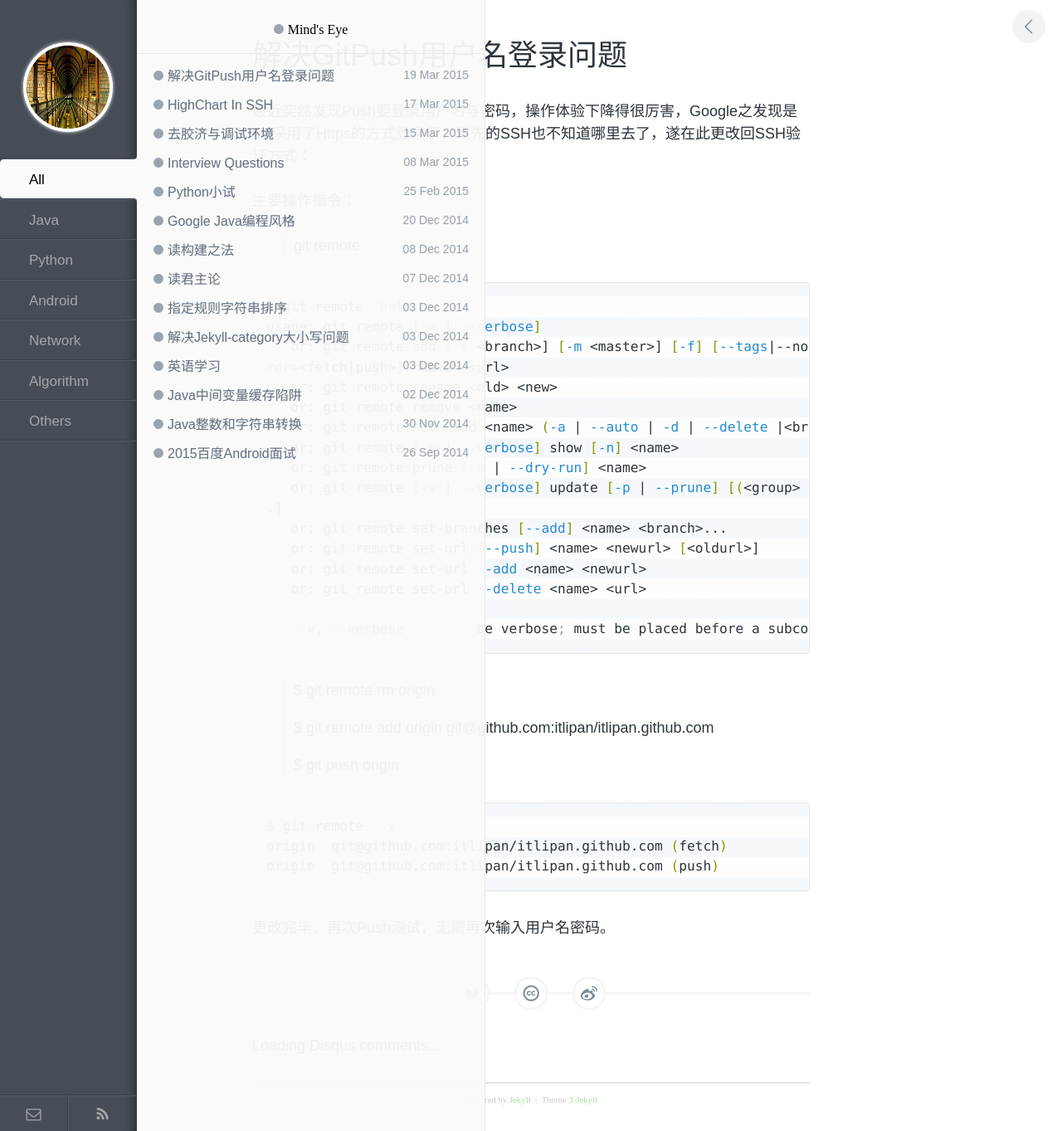
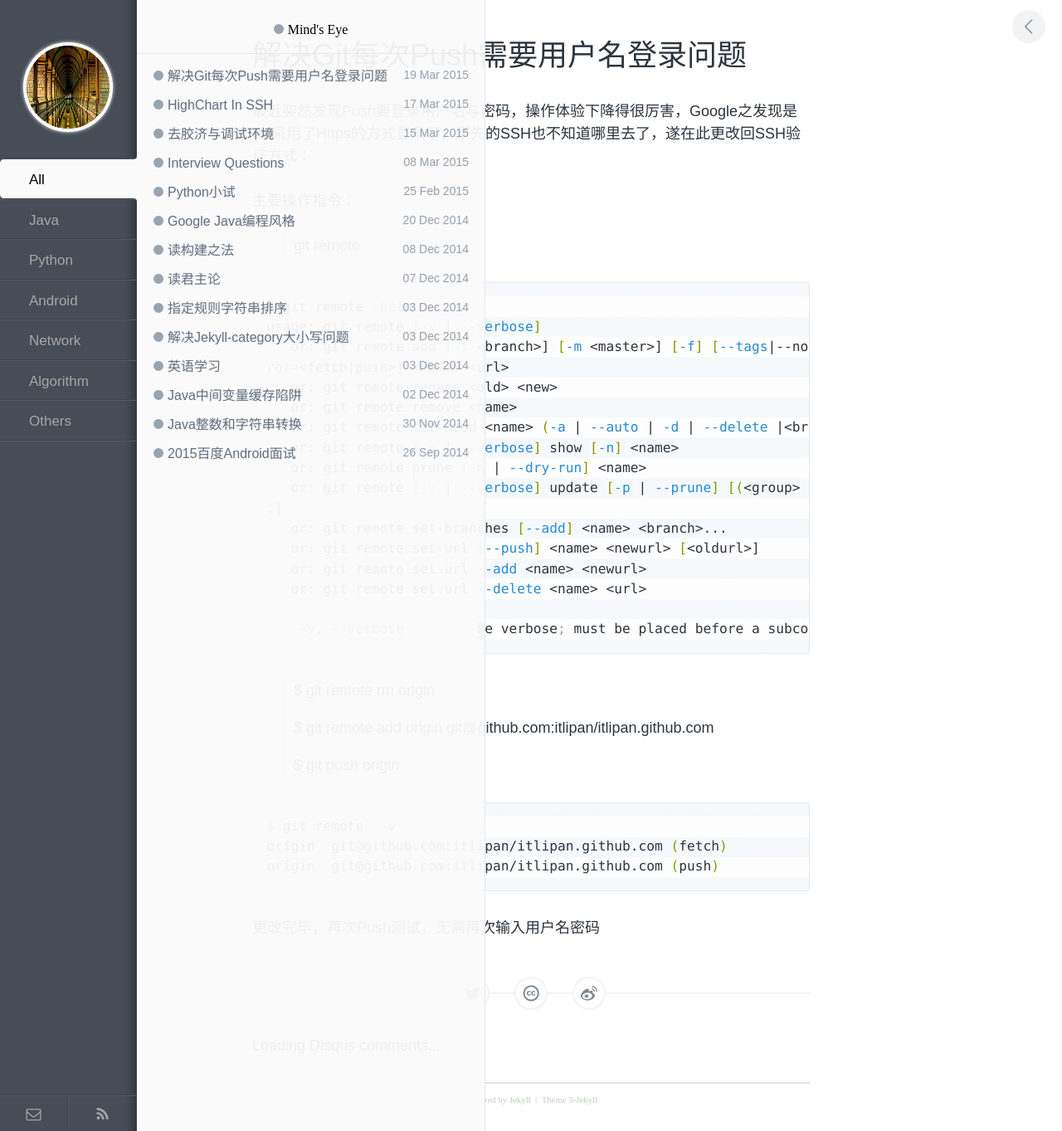
Before and after one commit to enlipan/enlipan.github.io, a Jekyll site: the page built from _posts/2015-3-19-Git-to-ssh.md, in a window 1280 px wide. Shown: the whole page at 83% size. Built offline with Jekyll 4.4.1, drawn with Linux system fonts in a browser that asks for light colours; comment, search, counter and statistics services are not loaded.

Commit message:
update git to ssh

```diff
--- a/_posts/2015-3-19-Git-to-ssh.md
+++ b/_posts/2015-3-19-Git-to-ssh.md
@@ -1,6 +1,6 @@
 ---
 layout: post
-title: 解决GitPush用户名登录问题
+title: 解决Git每次Push需要用户名登录问题
 category: others
 ---
 
@@ -47,4 +47,4 @@ origin  git@github.com:itlipan/itlipan.github.com (push)
 
 {% endhighlight %}
 
-更改完毕，再次Push测试，无需再次输入用户名密码。
+更改完毕，再次Push测试，无需再次输入用户名密码
```
